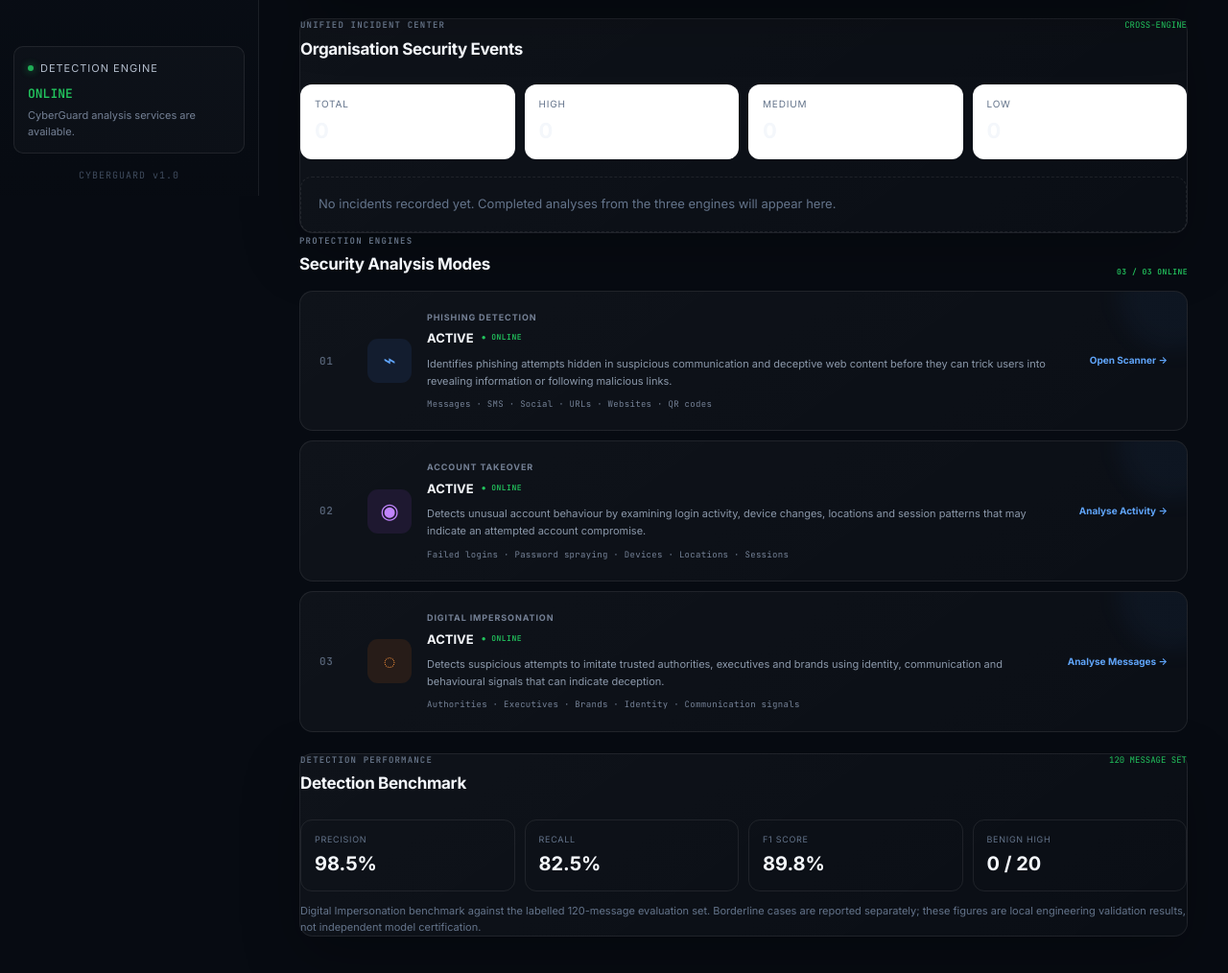
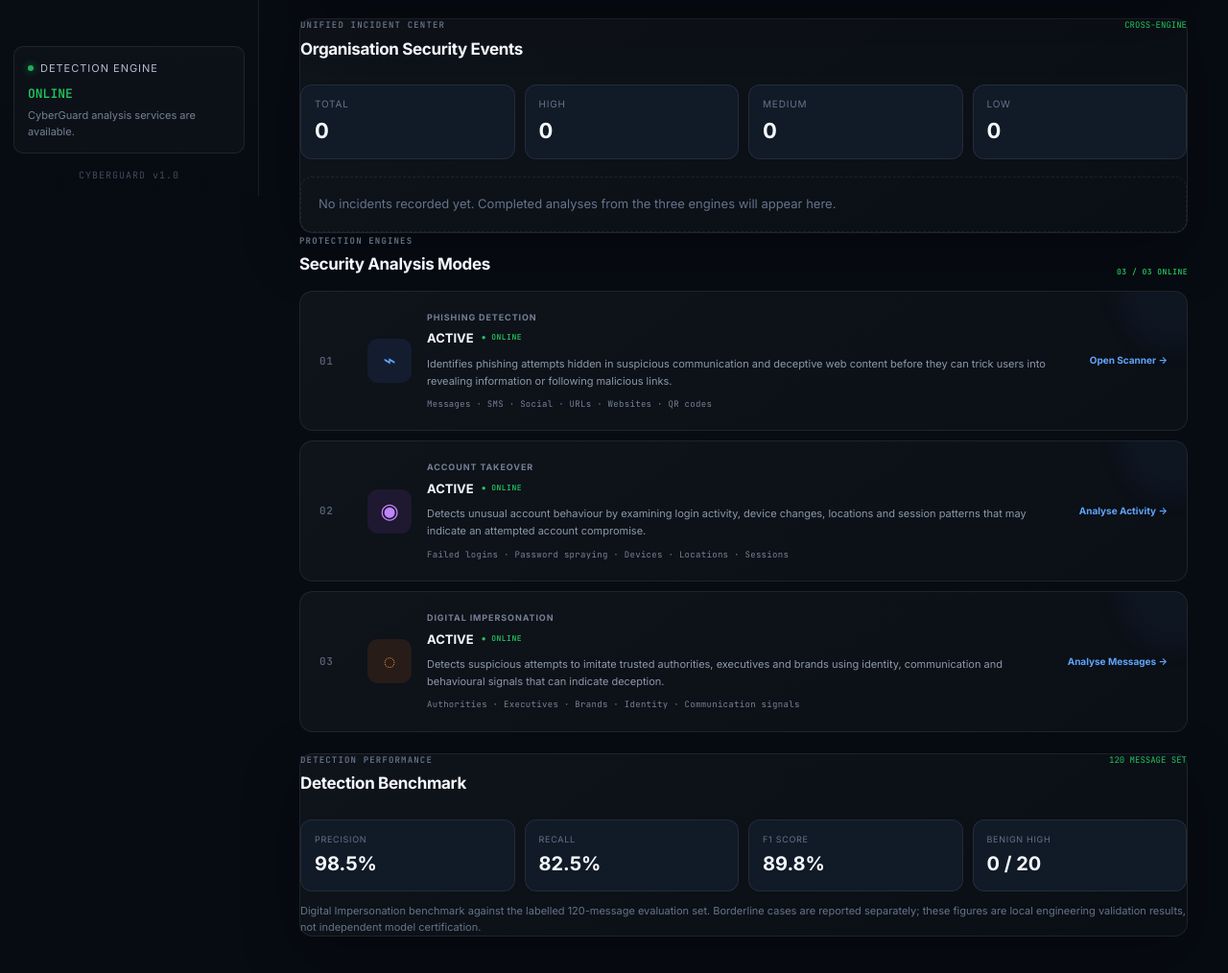
Before and after one commit to NomzaZulu/cyber3, a website: page index.html in a window 1280 px wide. Shown: the part 596-1610 px from the top of the page at 96% size. Drawn offline with Linux system fonts and the light colour scheme.

Commit message:
Update style.css

```diff
--- a/style.css
+++ b/style.css
@@ -4308,7 +4308,7 @@ body::after {
     border: 1px solid var(--border, #e2e8f0);
     border-radius: 12px;
     padding: 12px 14px;
-    background: var(--surface, #fff);
+    background: var(--panel-light, #111a27);
 }
 
 .unified-incident-stats span {
@@ -4322,6 +4322,7 @@ body::after {
     display: block;
     margin-top: 4px;
     font-size: 22px;
+    color: var(--text);
 }
 
 .unified-incident-list {
@@ -4448,9 +4449,10 @@ body::after {
 }
 
 .benchmark-grid > div {
-    border: 1px solid var(--border, #e2e8f0);
+    border: 1px solid var(--border);
     border-radius: 12px;
     padding: 13px 14px;
+    background: var(--panel-light);
 }
 
 .benchmark-grid span {
```
